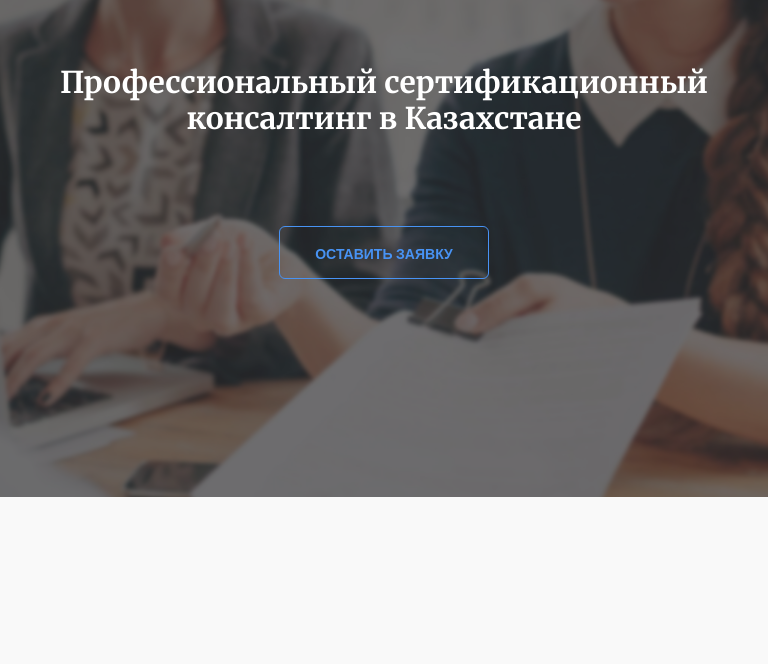
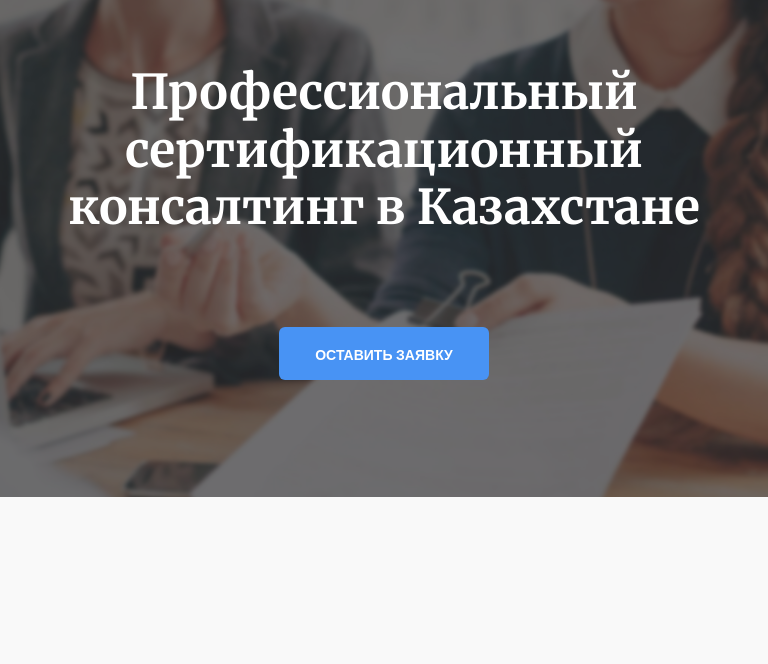
Before and after one commit to appetiteOlzh/cunsulting-sert, a plain HTML site: page index.html in a window 768 px wide. Shown: the part 103-767 px from the top of the page. Drawn offline with nearby package versions, Linux system fonts and the light colour scheme.

Commit message:
some fixes

```diff
--- a/assets/css/style.css
+++ b/assets/css/style.css
@@ -1890,7 +1890,7 @@ section {
 		padding-top: 167px;
 	}
 	.slider .slide--headline {
-		font-size: 30px;
+		font-size: 48px;
 		line-height: 1.2;
 	}
 	.slider .slide--bio {
--- a/index.html
+++ b/index.html
@@ -139,10 +139,10 @@
 								class="col-12 text-center wow fadeInUp"
 								data-wow-duration="1s"
 							>
-								<div class="slide--headline">
+								<h1 class="slide--headline">
 									Профессиональный сертификационный консалтинг
 									в Казахстане
-								</div>
+								</h1>
 							</div>
 							<!-- <div
 								class="col-12 col-sm-8 col-sm-offset-2 text-center wow fadeInUp"
@@ -169,7 +169,7 @@
 							>
 								<div class="slide--action">
 									<a
-										class="btn btn--primary btn--bordered"
+										class="btn btn--primary"
 										data-scroll="scrollTo"
 										href="#order"
 										>Оставить заявку</a
@@ -1052,7 +1052,7 @@
 								</div>
 							</div>
 						</div>
-						<div class="col-xs-12 col-sm-12 col-md-5 pr-0 pl-0">
+						<div class="visible-md visible-lg col-md-5 pr-0 pl-0">
 							<div class="col-img">
 								<div class="bg-section">
 									<img
```
